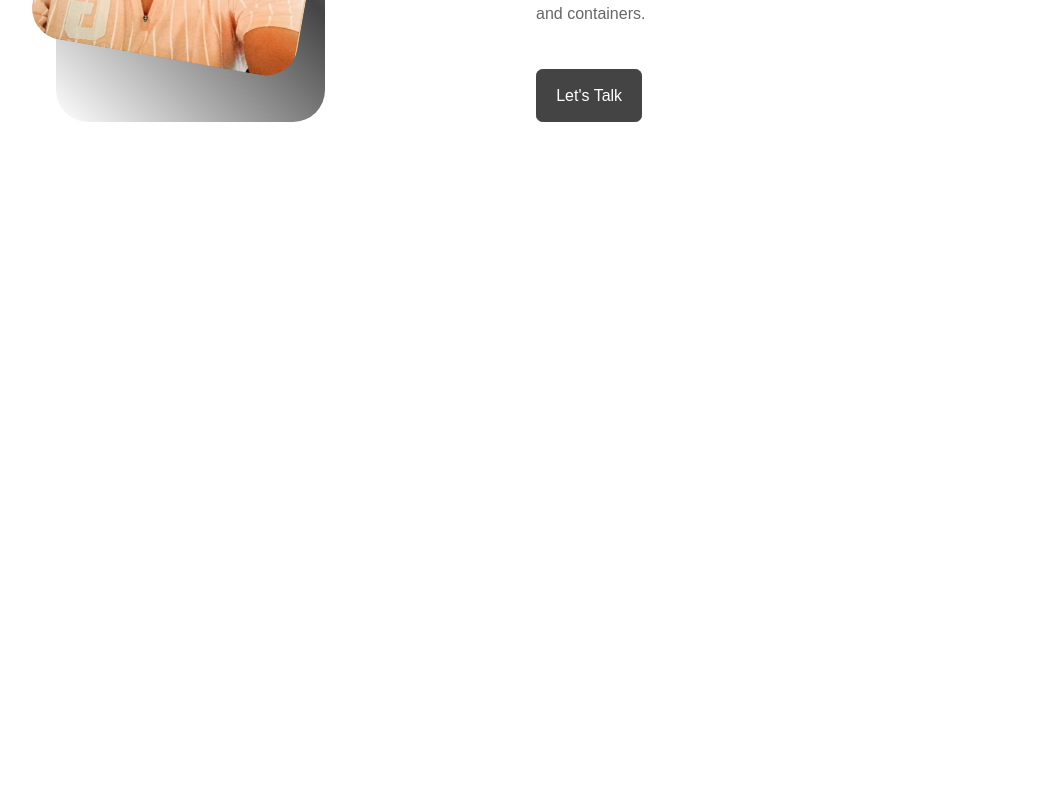
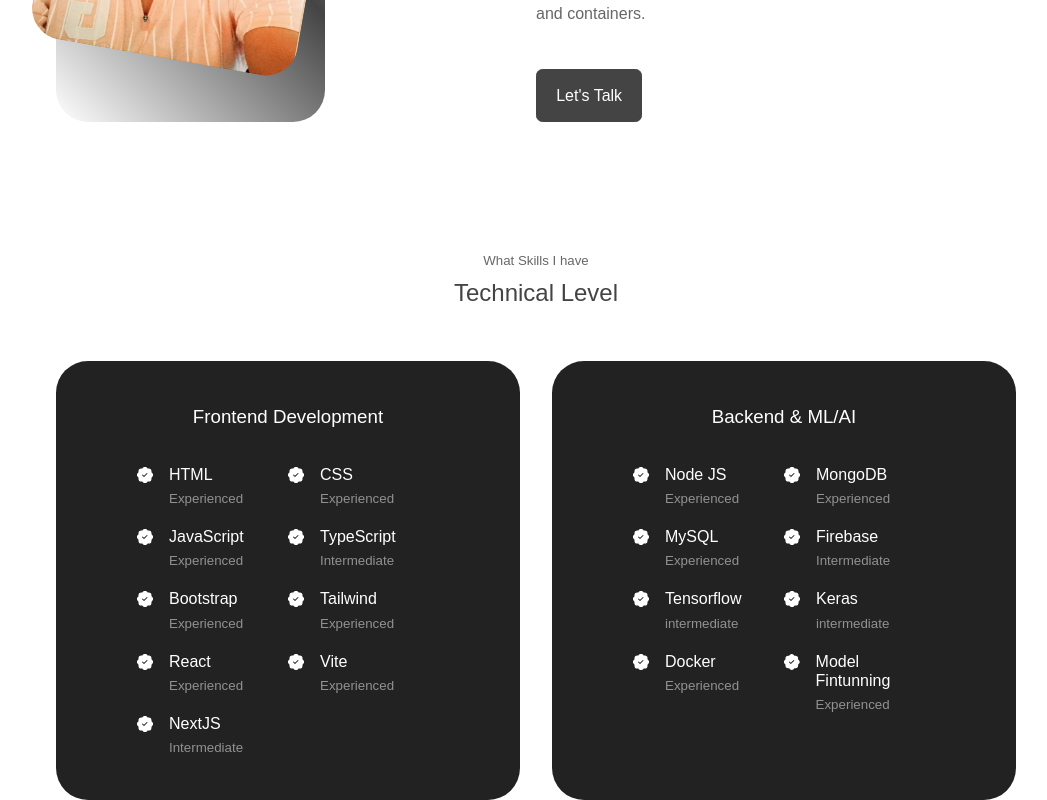
Before and after one commit to Anish-Kumar12/Personal-Portfolio1, a React (Vite) app: page / in a window 1280 px wide. Shown: the part 1400-2200 px from the top of the page, without its empty margins (104-1151 px from the left). Before the commit the page ends 1522 px from the top, so only its background shows below. Built offline with nearby package versions, Linux system fonts and the light colour scheme.

Commit message:
added Skill section

```diff
--- a/src/App.jsx
+++ b/src/App.jsx
@@ -4,6 +4,8 @@ import { SwitchContext } from './context/SwitchContext'
 import Header from './components/header/Header';
 import Nav from './components/navbar/navbar'
 import About from './components/about/About';
+import Skill from './components/skills/Skill';
+
 
 
 function App() {
@@ -20,6 +22,7 @@ function App() {
         <Header/>
         <Nav/>
         <About/>
+        <Skill/>
       </div>
       </SwitchContext.Provider>
   )
--- /dev/null
+++ b/src/components/skills/Skill.jsx
@@ -0,0 +1,123 @@
+import './skill.css';
+import { BsPatchCheckFill } from 'react-icons/bs';
+
+const data_frontend = [
+  {
+    skill: 'HTML',
+    level: 'Experienced'
+  },
+  {
+    skill: 'CSS',
+    level: 'Experienced'
+  },
+  {
+    skill: 'JavaScript',
+    level: 'Experienced'
+  },
+  {
+    skill: 'TypeScript',
+    level: 'Intermediate'
+  },
+  {
+    skill: 'Bootstrap',
+    level: 'Experienced'
+  },
+  {
+    skill: 'Tailwind',
+    level: 'Experienced'
+  },
+  {
+    skill: 'React',
+    level: 'Experienced'
+  },
+  {
+    skill: 'Vite',
+    level: 'Experienced'
+  },
+  {
+    skill: 'NextJS',
+    level: 'Intermediate'
+  }
+];
+
+const data_backend = [
+  {
+    skill: 'Node JS',
+    level: 'Experienced'
+  },
+  {
+    skill: 'MongoDB',
+    level: 'Experienced'
+  },
+  {
+    skill: 'MySQL',
+    level: 'Experienced'
+  },
+  {
+    skill: 'Firebase',
+    level: 'Intermediate'
+  },
+  {
+    skill: 'Tensorflow',
+    level: 'intermediate'
+  },
+  {
+    skill: 'Keras',
+    level: 'intermediate'
+  },
+  {
+    skill: 'Docker',
+    level: 'Experienced'
+  },
+  {
+    skill: 'Model Fintunning',
+    level: 'Experienced'
+  }
+];
+
+const Skill = () => {
+  return (
+    <section id='experience'>
+      <h1 className='small-title'>What Skills I have</h1>
+      <h2 className='medium-title'>Technical Level</h2>
+
+      <div className='container experience__container'>
+        <div className='experience__frontend'>
+          <h3>Frontend Development</h3>
+          <div className='experience__content'>
+            {data_frontend.map(({ skill, level }, index) => {
+              return (
+                <article key={index} className='experience__details'>
+                  <BsPatchCheckFill className='experience__details-icon' />
+                  <div className='experience__skill'>
+                    <h4>{skill}</h4>
+                    <small className='text-light'>{level}</small>
+                  </div>
+                </article>
+              );
+            })}
+          </div>
+        </div>
+
+        <div className='experience__backend'>
+          <h3>Backend & ML/AI</h3>
+          <div className='experience__content'>
+            {data_backend.map(({ skill, level }, index) => {
+              return (
+                <article key={index} className='experience__details'>
+                  <BsPatchCheckFill className='experience__details-icon' />
+                  <div className='experience__skill'>
+                    <h4>{skill}</h4>
+                    <small className='text-light'>{level}</small>
+                  </div>
+                </article>
+              );
+            })}
+          </div>
+        </div>
+      </div>
+    </section>
+  );
+};
+
+export default Skill;
--- /dev/null
+++ b/src/components/skills/skill.css
@@ -0,0 +1,106 @@
+.experience__container {
+    display: grid;
+    grid-template-columns: 1fr 1fr;
+    gap: 2rem;
+  }
+
+  .experience__container > div {
+    background: var(--color-bg-variant);
+    padding: 2.4rem 5rem;
+    border-radius: 2rem;
+    border: 1px solid transparent;
+    transition: var(--transition);
+  }
+
+  .experience__container > div:hover {
+    background: transparent;
+    border-color: var(--color-primary-variant);
+    cursor: default;
+  }
+
+  .experience__container > div h3 {
+    text-align: center;
+    margin-bottom: 2rem;
+    color: var(--color-white);
+  }
+
+  .main-content:not(.bg-dark) .experience__container > div:hover h3 {
+    color: var(--color-primary);
+  }
+
+  .experience__content {
+    display: grid;
+    grid-template-columns: 1fr 1fr;
+    row-gap: 1rem;
+  }
+
+  .experience__details {
+    display: flex;
+    gap: 1rem;
+  }
+
+  .experience__details-icon {
+    margin-top: 2px;
+    color: var(--color-white);
+  }
+
+  .main-content:not(.bg-dark)
+    .experience__container
+    > div:hover
+    .experience__details-icon {
+    color: var(--color-primary);
+  }
+
+  .experience__skill h4 {
+    color: var(--color-white);
+    line-height: 1.2;
+  }
+
+  .main-content:not(.bg-dark)
+    .experience__container
+    > div:hover
+    .experience__skill
+    h4 {
+    color: var(--color-primary);
+  }
+
+  .experience__skill small {
+    color: var(--color-light-variant);
+  }
+
+  .main-content:not(.bg-dark)
+    .experience__container
+    > div:hover
+    .experience__skill
+    small {
+    color: var(--color-light);
+  }
+
+  /* ========== MEDIA QUERIES (MEDIUM DEVICES) ========== */
+  @media screen and (max-width: 1024px) {
+    .experience__container {
+      grid-template-columns: 1fr;
+    }
+
+    .experience__container > div {
+      width: 80%;
+      padding: 2rem;
+      margin: 0 auto;
+    }
+
+    .experience__content {
+      padding: 1rem;
+    }
+  }
+
+  /* ========== MEDIA QUERIES (SMALL DEVICES) ========== */
+  @media screen and (max-width: 600px) {
+    .experience__container {
+      gap: 1rem;
+    }
+
+    .experience__container > div {
+      width: 100%;
+      padding: 2rem 1rem;
+    }
+  }
```
